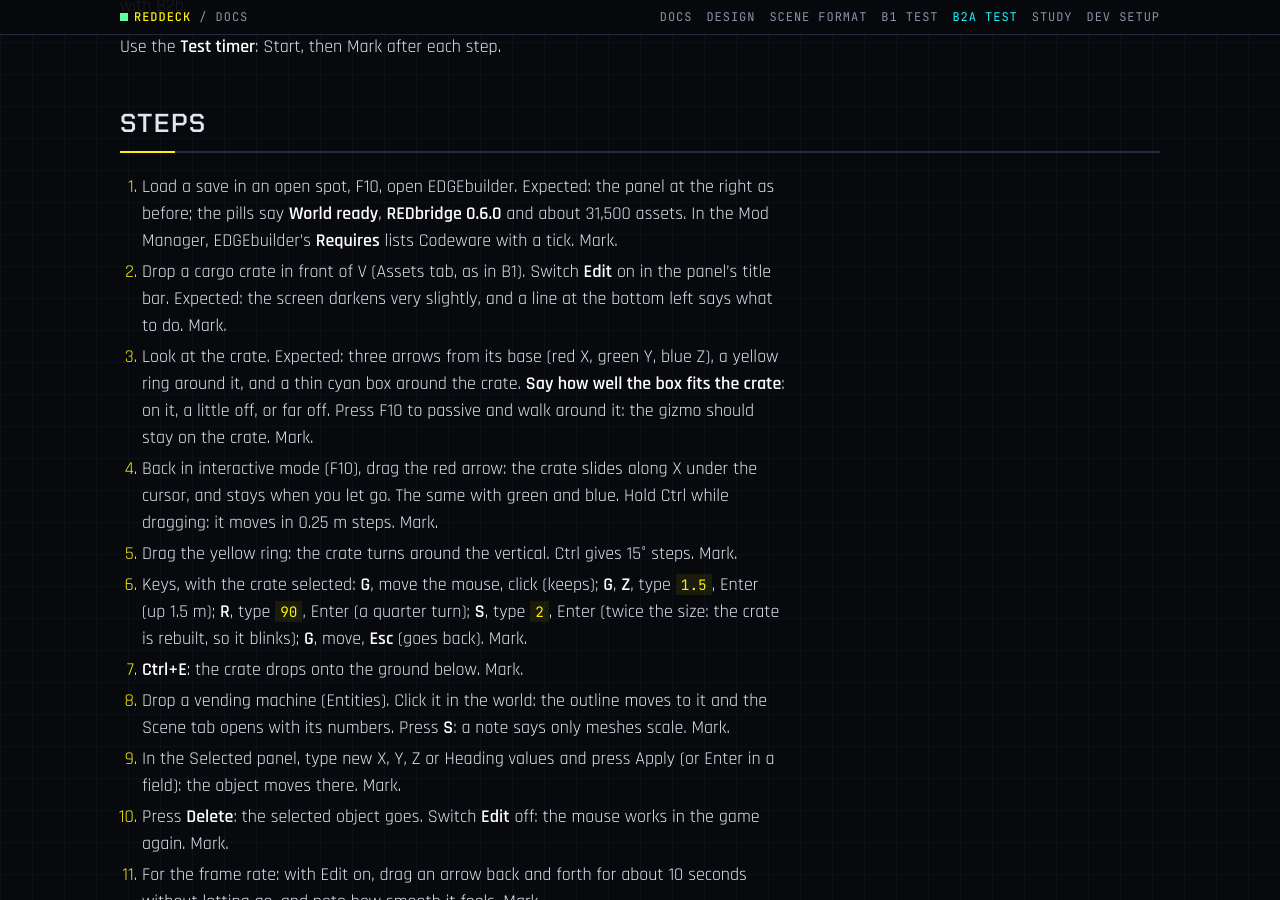
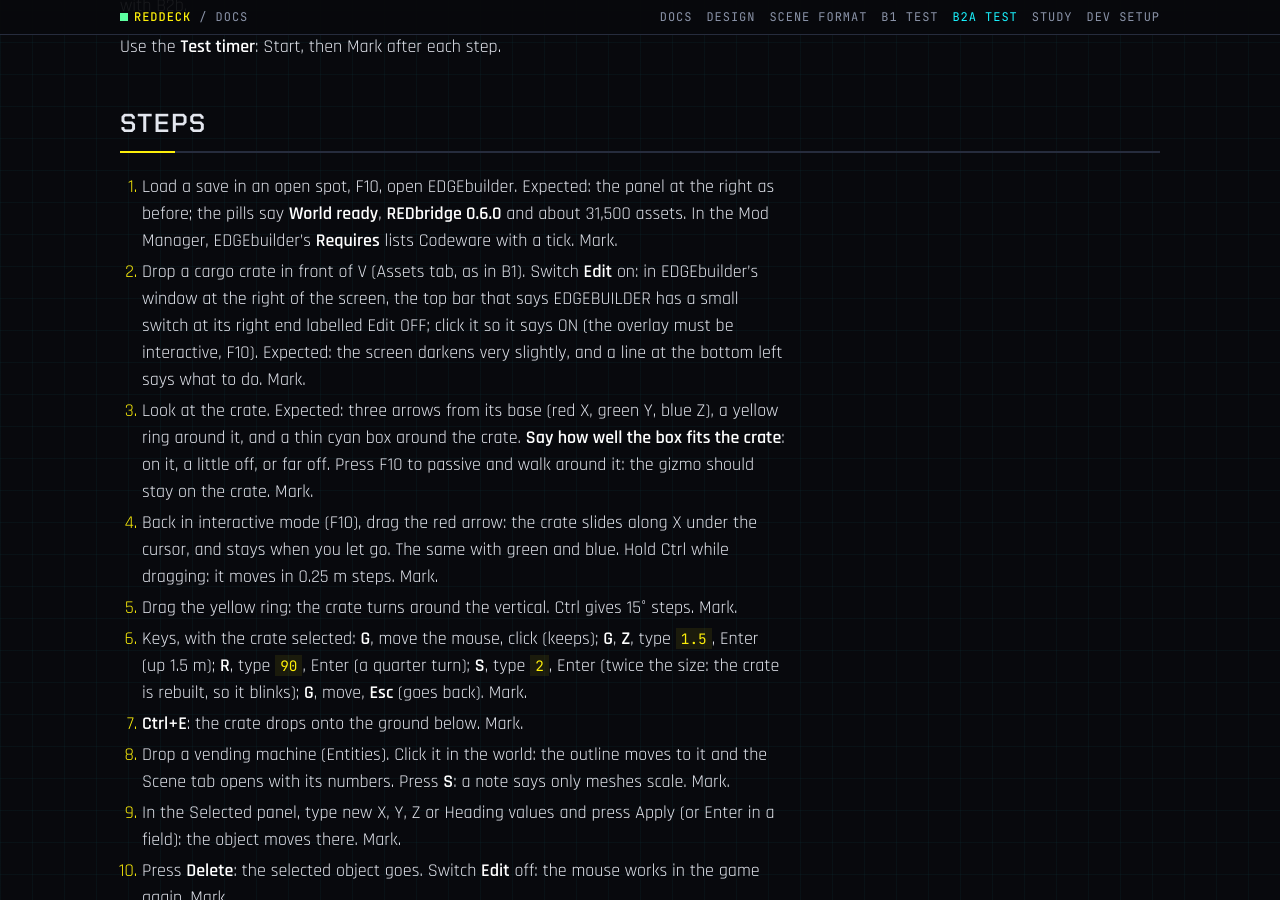
Before and after one commit to Edgemodders/EDGEbuilder, a Jekyll site: the page built from docs/b2-test.md, in a window 1280 px wide and 900 px high, scrolled down 1142 px. Built offline with Jekyll 4.4.1, drawn with Linux system fonts in a browser that asks for light colours.

Commit message:
B2a test: say where the Edit switch is
Co-Authored-By: Claude Opus 5.5 <noreply@anthropic.com>
Claude-Session: https://claude.ai/code/session_01QkNW84wQneonKhZEnY9Ci9

```diff
--- a/docs/b2-test.md
+++ b/docs/b2-test.md
@@ -26,7 +26,7 @@ Use the **Test timer**: Start, then Mark after each step.
 ## Steps
 
 1. Load a save in an open spot, F10, open EDGEbuilder. Expected: the panel at the right as before; the pills say **World ready**, **REDbridge 0.6.0** and about 31,500 assets. In the Mod Manager, EDGEbuilder's **Requires** lists Codeware with a tick. Mark.
-2. Drop a cargo crate in front of V (Assets tab, as in B1). Switch **Edit** on in the panel's title bar. Expected: the screen darkens very slightly, and a line at the bottom left says what to do. Mark.
+2. Drop a cargo crate in front of V (Assets tab, as in B1). Switch **Edit** on: in EDGEbuilder's window at the right of the screen, the top bar that says EDGEBUILDER has a small switch at its right end labelled Edit OFF; click it so it says ON (the overlay must be interactive, F10). Expected: the screen darkens very slightly, and a line at the bottom left says what to do. Mark.
 3. Look at the crate. Expected: three arrows from its base (red X, green Y, blue Z), a yellow ring around it, and a thin cyan box around the crate. **Say how well the box fits the crate**: on it, a little off, or far off. Press F10 to passive and walk around it: the gizmo should stay on the crate. Mark.
 4. Back in interactive mode (F10), drag the red arrow: the crate slides along X under the cursor, and stays when you let go. The same with green and blue. Hold Ctrl while dragging: it moves in 0.25 m steps. Mark.
 5. Drag the yellow ring: the crate turns around the vertical. Ctrl gives 15° steps. Mark.
```
